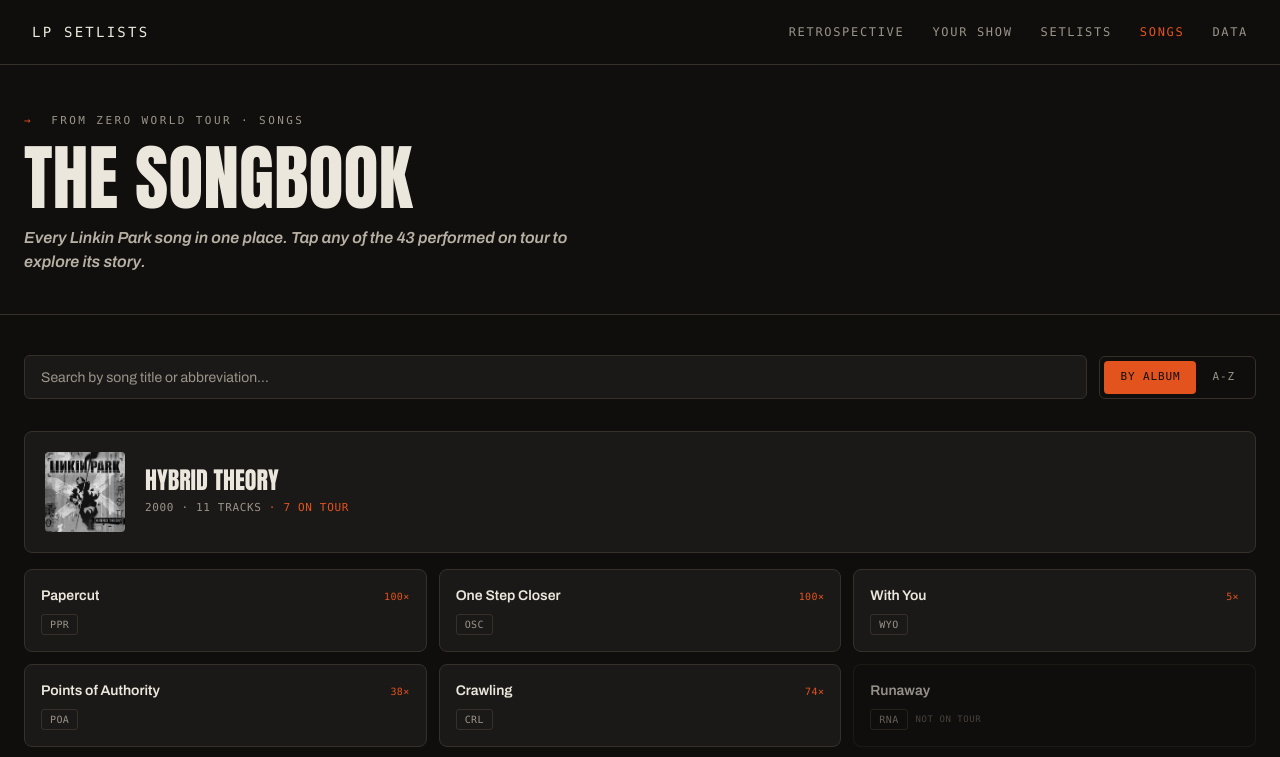
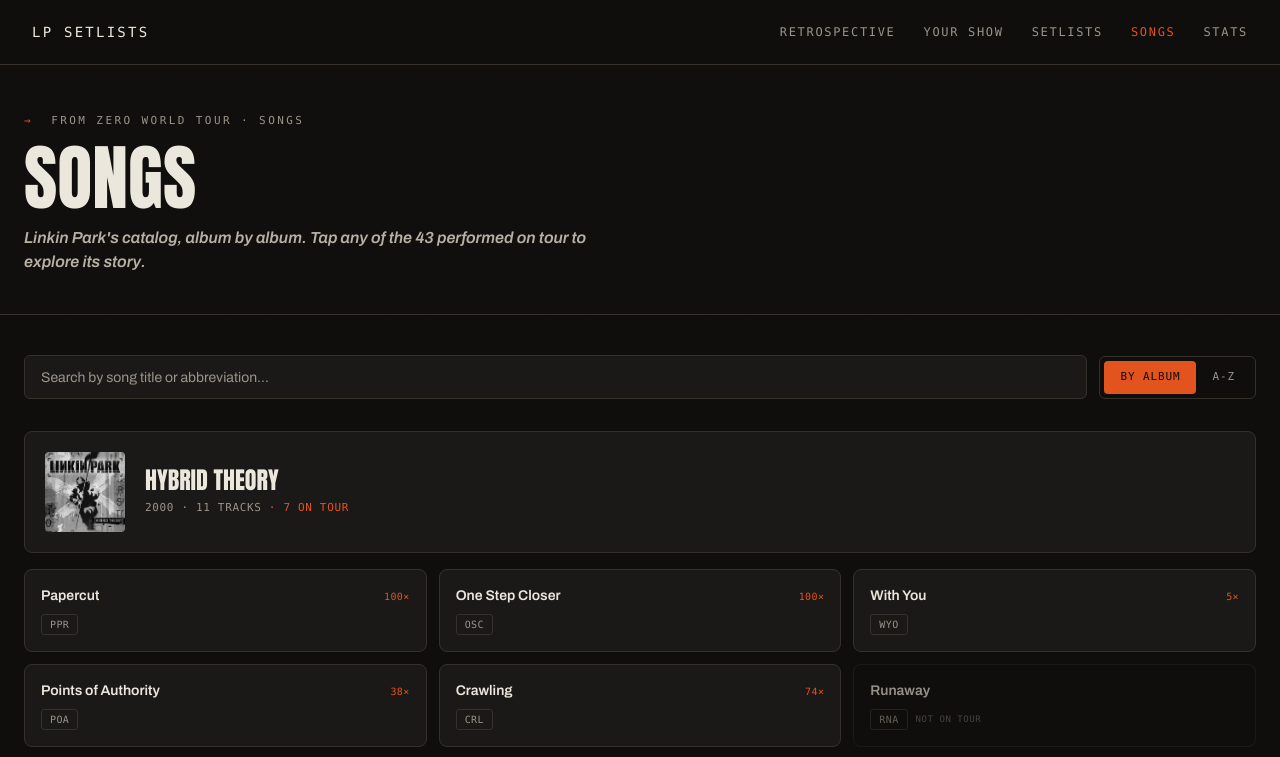
Before and after one commit to evengene/lp-setlist-comparison, a React (Vite) app: page /songs in a window 1280 px wide. Shown: the top 757 px of the page. Built offline with nearby package versions, Linux system fonts and the light colour scheme.

Commit message:
Align page titles with nav; rename Data to Stats, fix "Mr. Hahn" typo

```diff
--- a/src/components/Footer.tsx
+++ b/src/components/Footer.tsx
@@ -23,7 +23,7 @@
               <li><a href="/" className="text-bone-dim transition-colors hover:text-ember">Retrospective</a></li>
               <li><a href="/comparison" className="text-bone-dim transition-colors hover:text-ember">Setlists</a></li>
               <li><a href="/songs" className="text-bone-dim transition-colors hover:text-ember">Songs</a></li>
-              <li><a href="/stats" className="text-bone-dim transition-colors hover:text-ember">Data</a></li>
+              <li><a href="/stats" className="text-bone-dim transition-colors hover:text-ember">Stats</a></li>
               <li><a href="/about" className="text-bone-dim transition-colors hover:text-ember">About</a></li>
             </ul>
           </div>
--- a/src/components/Navigation.tsx
+++ b/src/components/Navigation.tsx
@@ -12,7 +12,7 @@
     { path: '/your-show', label: 'Your Show' },
     { path: '/comparison', label: 'Setlists' },
     { path: '/songs', label: 'Songs' },
-    { path: '/stats', label: 'Data' },
+    { path: '/stats', label: 'Stats' },
   ];
 
   const quickLinks = [
--- a/src/data/lpSongDatabase.json
+++ b/src/data/lpSongDatabase.json
@@ -640,7 +640,7 @@
     {
       "title": "Joe Hahn Solo",
       "abbreviation": "JHS",
-      "album": "Mr. Hanh",
+      "album": "Mr. Hahn",
       "year": 2025,
       "track": null
     }
--- a/src/pages/LPSongs.tsx
+++ b/src/pages/LPSongs.tsx
@@ -81,9 +81,9 @@
           <p className="font-mono text-[11px] tracking-[0.22em] text-ash">
             <span className="text-ember">→</span>&nbsp;&nbsp;FROM ZERO WORLD TOUR · SONGS
           </p>
-          <h1 className="mt-4 font-display text-5xl uppercase leading-[0.9] text-bone sm:text-7xl">The Songbook</h1>
+          <h1 className="mt-4 font-display text-5xl uppercase leading-[0.9] text-bone sm:text-7xl">Songs</h1>
           <p className="mt-4 max-w-xl font-body italic text-bone-dim">
-            Every Linkin Park song in one place. Tap any of the {totalPlayed} performed on tour to explore its story.
+            Linkin Park's catalog, album by album. Tap any of the {totalPlayed} performed on tour to explore its story.
           </p>
         </div>
       </div>
--- a/src/pages/StatsPage.tsx
+++ b/src/pages/StatsPage.tsx
@@ -32,9 +32,9 @@
         <div aria-hidden className="pointer-events-none absolute inset-0 bg-grain opacity-[0.13] mix-blend-overlay" />
         <div className="relative mx-auto max-w-7xl px-6 pb-10 pt-12">
           <p className="font-mono text-[11px] tracking-[0.22em] text-ash">
-            <span className="text-ember">→</span>&nbsp;&nbsp;FROM ZERO WORLD TOUR · DATA
+            <span className="text-ember">→</span>&nbsp;&nbsp;FROM ZERO WORLD TOUR · STATS
           </p>
-          <h1 className="mt-4 font-display text-5xl uppercase leading-[0.9] text-bone sm:text-7xl">The Data</h1>
+          <h1 className="mt-4 font-display text-5xl uppercase leading-[0.9] text-bone sm:text-7xl">Stats</h1>
           <p className="mt-4 max-w-xl font-body italic text-bone-dim">
             Every song, every stop - the whole tour, counted.
           </p>
```
